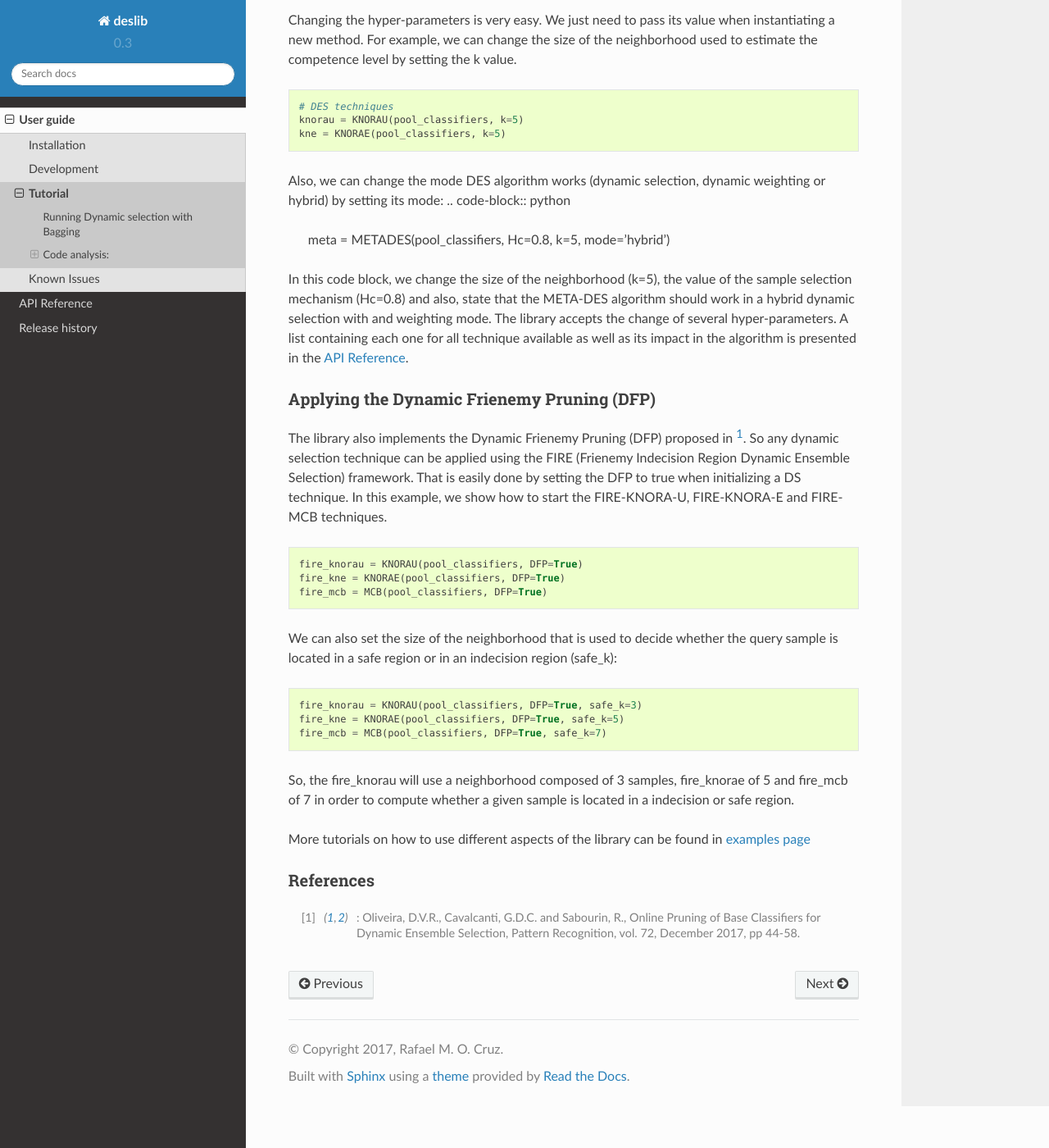
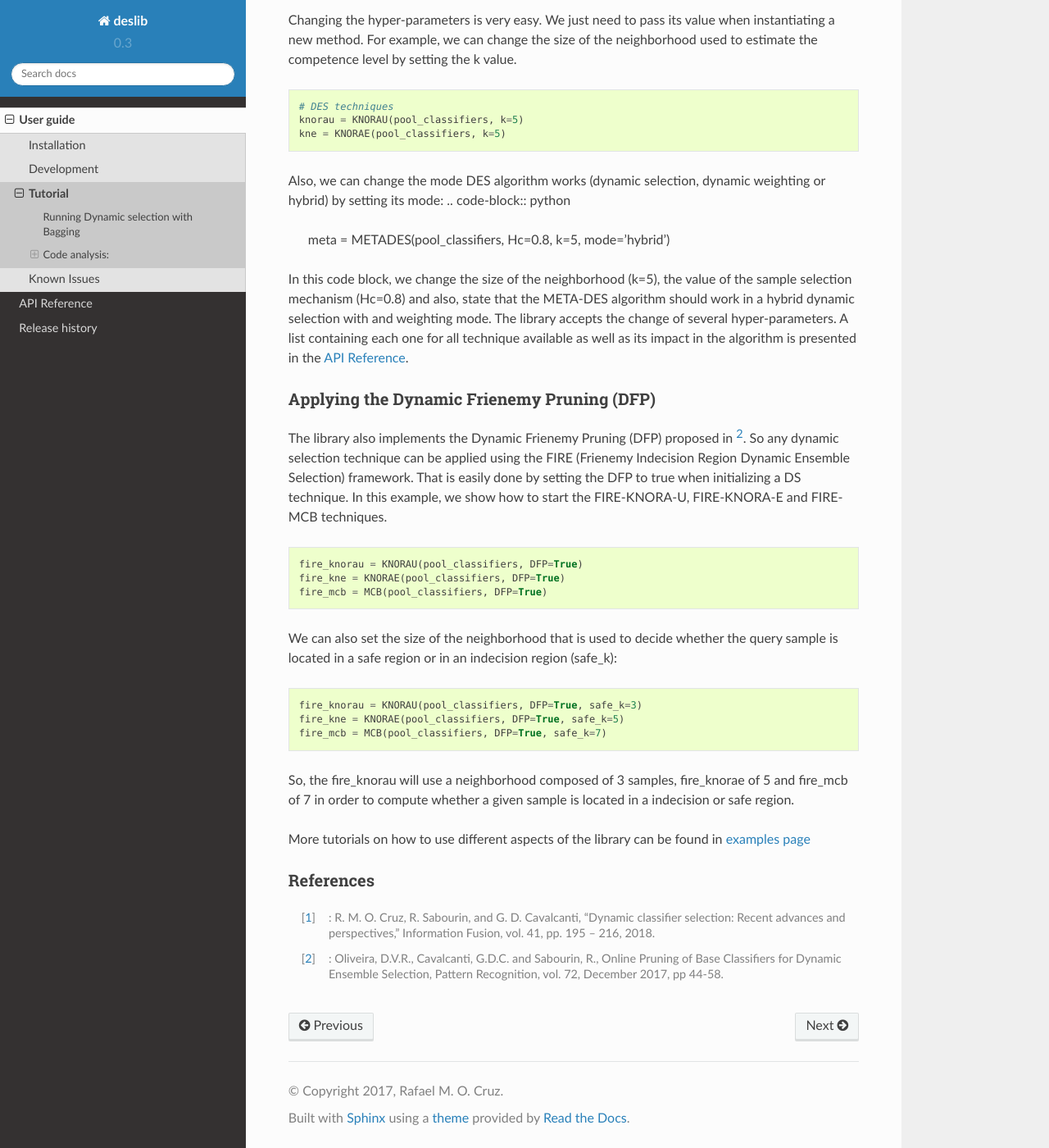
Before and after one commit to scikit-learn-contrib/DESlib, a Sphinx documentation site: the page built from docs/user_guide/tutorial.rst, in a window 1280 px wide and 1400 px high, scrolled down 4274 px. Shown: the whole window at 82% size. Built offline with Sphinx 7.4.7 and the Read the Docs theme 2.0.0, drawn with Linux system fonts in a browser that asks for light colours; pages that are not in the unit, such as notebooks, are missing from menus.

Commit message:
Updating references

```diff
--- a/docs/user_guide/tutorial.rst
+++ b/docs/user_guide/tutorial.rst
@@ -241,7 +241,7 @@ as well as its impact in the algorithm is presented in the `API Reference <api.h
 Applying the Dynamic Frienemy Pruning (DFP)
 -------------------------------------------
 
-The library also implements the Dynamic Frienemy Pruning (DFP) proposed in [1]_. So any dynamic selection technique can be
+The library also implements the Dynamic Frienemy Pruning (DFP) proposed in [2]_. So any dynamic selection technique can be
 applied using the FIRE (Frienemy Indecision Region Dynamic Ensemble Selection) framework. That is easily done by setting the
 DFP to true when initializing a DS technique. In this example, we show how to start the FIRE-KNORA-U, FIRE-KNORA-E and FIRE-MCB techniques.
 
@@ -272,4 +272,6 @@ More tutorials on how to use different aspects of the library can be found in `e
 References
 -----------
 
-.. [1] : Oliveira, D.V.R., Cavalcanti, G.D.C. and Sabourin, R., Online Pruning of Base Classifiers for Dynamic Ensemble Selection, Pattern Recognition, vol. 72, December 2017, pp 44-58.
+.. [1] : R. M. O. Cruz, R. Sabourin, and G. D. Cavalcanti, “Dynamic classifier selection: Recent advances and perspectives,” Information Fusion, vol. 41, pp. 195 – 216, 2018.
+
+.. [2] : Oliveira, D.V.R., Cavalcanti, G.D.C. and Sabourin, R., Online Pruning of Base Classifiers for Dynamic Ensemble Selection, Pattern Recognition, vol. 72, December 2017, pp 44-58.
```
